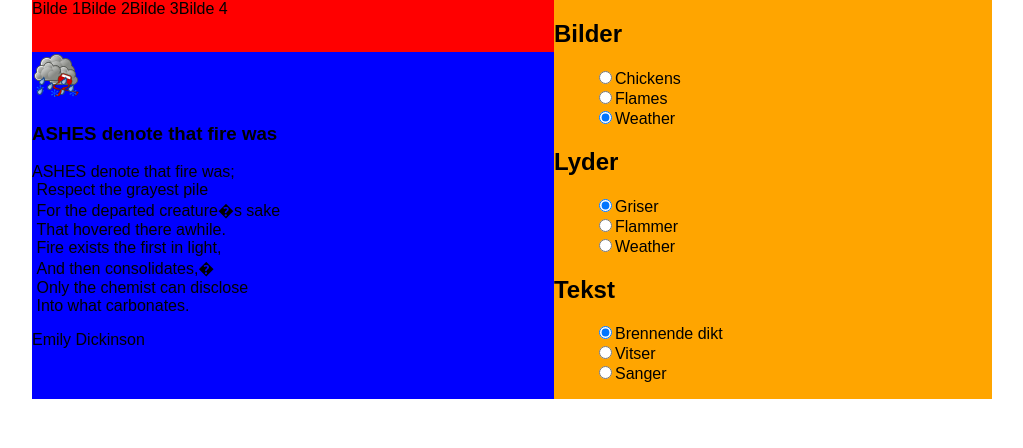
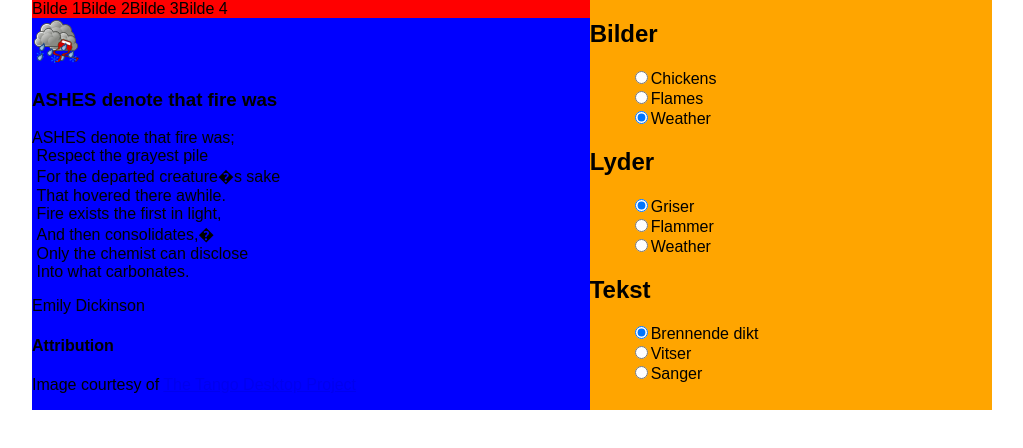
Before and after one commit to IT2810/it2810-webutvikling-h18-prosjekt-2-gruppe--45, a React (Create React App) app: page / in a window 1280 px wide. Shown: the top 448 px of the page, without its empty margins (128-1151 px from the left). Built offline with nearby package versions, Linux system fonts and the light colour scheme.

Commit message:
Support adding credits to resources

```diff
--- a/src/ArtDisplay/ArtDisplayView.js
+++ b/src/ArtDisplay/ArtDisplayView.js
@@ -1,6 +1,6 @@
 import React, { Fragment } from 'react';
 
-const ArtDisplay = ({ image, audio, text }) => (
+const ArtDisplay = ({ image, audio, text, files }) => (
   <Fragment>
     <div dangerouslySetInnerHTML={{ __html: image }} />
 
@@ -11,6 +11,26 @@ const ArtDisplay = ({ image, audio, text }) => (
     <audio loop autoPlay>
       <source src={audio} type="audio/mpeg" />
     </audio>
+
+    <h4>Attribution</h4>
+
+    {files.image.author && (
+      <p>
+        Image courtesy of <a href={files.image.link}>{files.image.author}</a>
+      </p>
+    )}
+
+    {files.text.author && (
+      <p>
+        Text courtesy of <a href={files.text.link}>{files.text.author}</a>
+      </p>
+    )}
+
+    {files.audio.author && (
+      <p>
+        Audio courtesy of <a href={files.audio.link}>{files.audio.author}</a>
+      </p>
+    )}
   </Fragment>
 );
 
--- a/src/ArtDisplay/index.js
+++ b/src/ArtDisplay/index.js
@@ -131,11 +131,18 @@ class ArtDisplay extends Component {
       return <Container>Loading</Container>;
     }
 
+    const visibleFiles = {
+      text: files.text[this.props.selectedText][this.props.entry],
+      audio: files.audio[this.props.selectedAudio][this.props.entry],
+      image: files.images[this.props.selectedImage][this.props.entry],
+    };
+
     return (
       <Container>
         <ArtDisplayView
           image={this.state.image}
           text={this.state.text}
+          files={visibleFiles}
           audio={getAudioLink(this.props.selectedAudio, this.props.entry)}
         />
       </Container>
--- a/src/Gallery/files.js
+++ b/src/Gallery/files.js
@@ -42,15 +42,23 @@ const files = {
     weather: [
       {
         name: 'hailstorm.mp3',
+        author: 'Mike Keong',
+        link: 'http://soundbible.com/1718-Hailstorm.html',
       },
       {
         name: 'rain.mp3',
+        author: 'Mike Keong',
+        link: 'http://soundbible.com/2011-Rain-Background.html',
       },
       {
         name: 'thunder.mp3',
+        author: 'Mike Keong',
+        link: 'http://soundbible.com/1907-Thunder.html',
       },
       {
         name: 'wind.mp3',
+        author: 'Mike Keong',
+        link: 'http://soundbible.com/2125-Wind-Blowing.html',
       },
     ],
   },
@@ -89,15 +97,23 @@ const files = {
     weather: [
       {
         name: 'weather1.svg',
+        author: 'The Tango Desktop Project',
+        link: 'http://tango.freedesktop.org/Tango_Desktop_Project',
       },
       {
         name: 'weather2.svg',
+        author: 'Linuxerist and Millosh',
+        link: 'https://commons.wikimedia.org/wiki/File:Weather-more-clouds.svg',
       },
       {
         name: 'weather3.svg',
+        author: 'The Tango Desktop Project',
+        link: 'http://tango.freedesktop.org/Tango_Desktop_Project',
       },
       {
         name: 'weather4.svg',
+        author: 'The Tango Desktop Project',
+        link: 'http://tango.freedesktop.org/Tango_Desktop_Project',
       },
     ],
   },
@@ -130,10 +146,26 @@ const files = {
     ],
 
     songs: [
-      { name: 'songs1.json' },
-      { name: 'songs2.json' },
-      { name: 'songs3.json' },
-      { name: 'songs4.json' },
+      {
+        name: 'songs1.json',
+        author: 'Morten Nome',
+        link: 'https://www.youtube.com/watch?v=P3uUyZE2EG8',
+      },
+      {
+        name: 'songs2.json',
+        author: 'Morten Nome',
+        link: 'https://www.youtube.com/watch?v=giTGACDPF3M',
+      },
+      {
+        name: 'songs3.json',
+        author: 'Morten Nome',
+        link: 'https://www.youtube.com/watch?v=KP2uXHnH4bU',
+      },
+      {
+        name: 'songs4.json',
+        author: 'Morten Nome',
+        link: 'https://www.youtube.com/watch?v=6iwMMNzNV7o',
+      },
     ],
   },
 };
```
Also changed, not shown: public/images/weather/attribution.txt (deleted).
